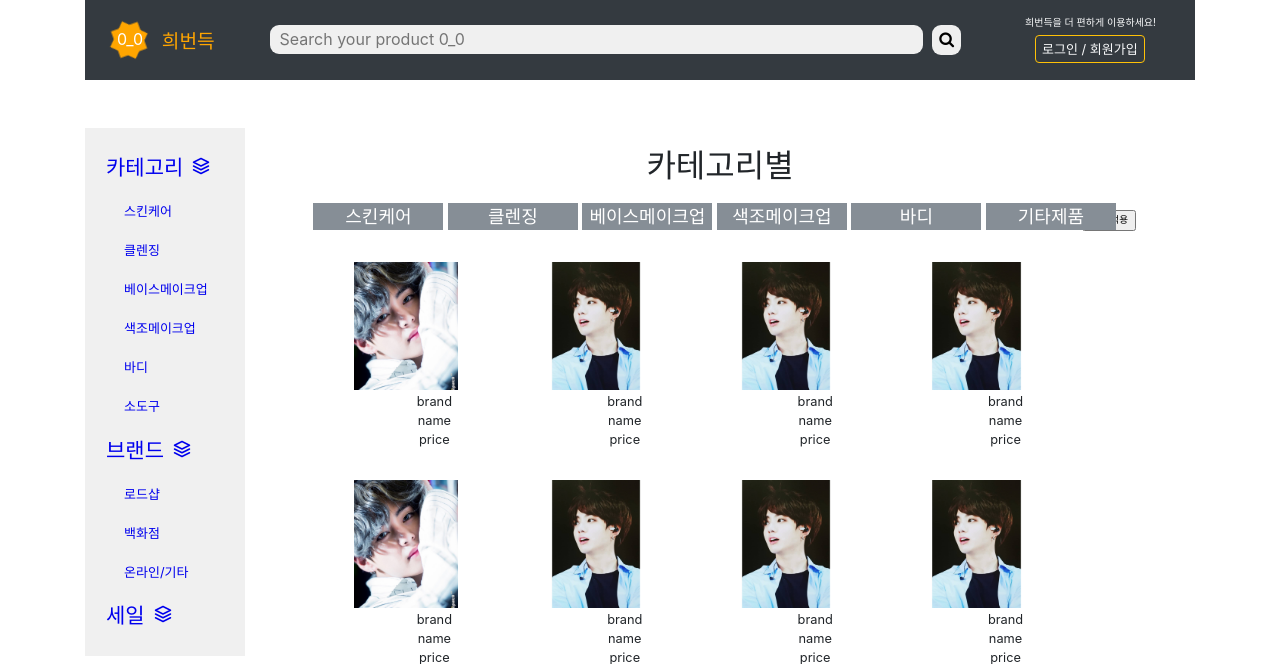
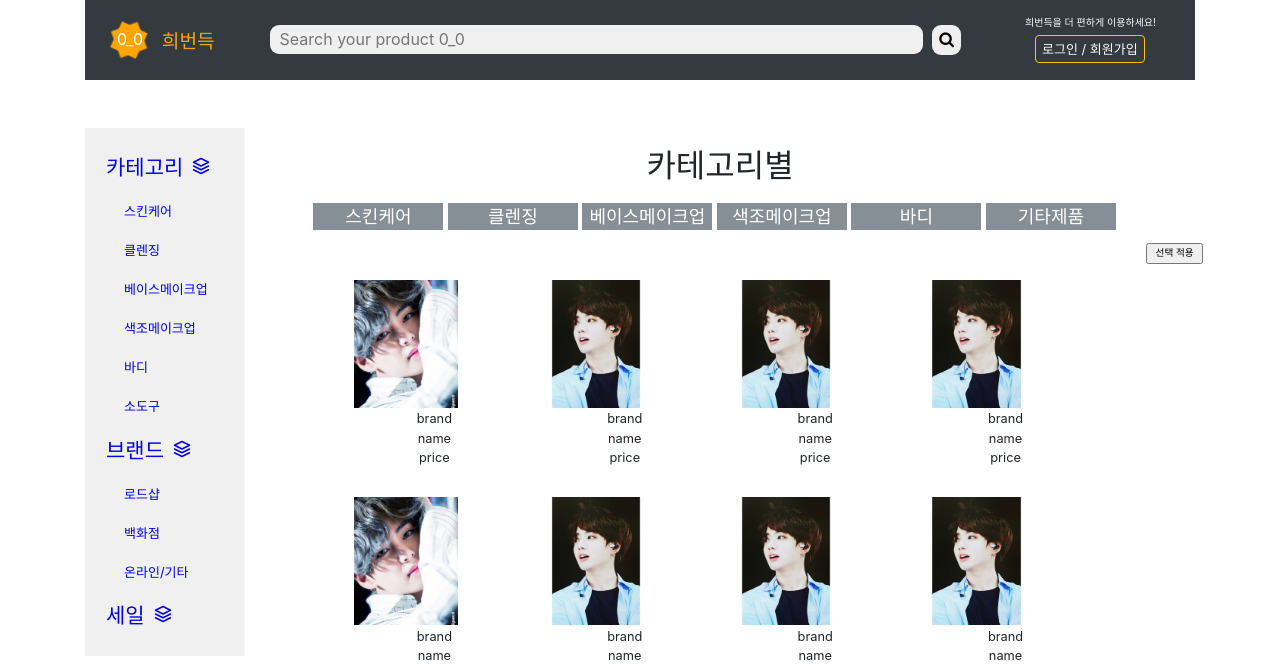
Before and after one commit to Woo-Dong/webproject, a Node server app: page /cosmetics in a window 1280 px wide. Shown: the top 664 px of the page. Run offline with Node 20, Linux system fonts and the light colour scheme; data that the repository does not hold is empty; some libraries are stand-ins or nearby versions.

Commit message:
화장품 레이아웃 페이지_미세수정

```diff
--- a/Web-part/public/stylesheets/product_CateList.css
+++ b/Web-part/public/stylesheets/product_CateList.css
@@ -20,7 +20,7 @@
     width: 130px;
     font-size: 18px;
     white-space: nowrap;
-    margin-bottom: 2rem;
+    margin-bottom: .5rem;
 }
 
 .category-specific-menu {
@@ -63,8 +63,17 @@
     top: 1.3em; left: 1em;
     transform: scale(1.5);
 }
-.choice-submit-area{display: inline-block;}
-.choice-submit-button{font-size: .6em;}
+
+.choice-submit-area{
+    align-items: flex-end
+}
+.choice-submit-button{
+    position: relative;
+    min-width: 6em;
+    right: 0;
+    font-size: .6em;
+    margin-bottom: 1rem;
+    }
 
 .content-product-info{margin-bottom: 2rem;}
 .content-product-img{height:8rem;}
--- a/Web-part/views/cosmetics/index.pug
+++ b/Web-part/views/cosmetics/index.pug
@@ -188,8 +188,10 @@ block maincontent
                         }
                         else{$(".category-sp-etc").prop("checked", false);}
                     });
-                .choice-submit-area
-                    button.choice-submit-button(type='submit') 선택 적용
+                .choice-submit-area.row
+                    .col-11
+                    .col-1
+                        button.choice-submit-button(type='submit') 선택 적용
 
 
 
```
